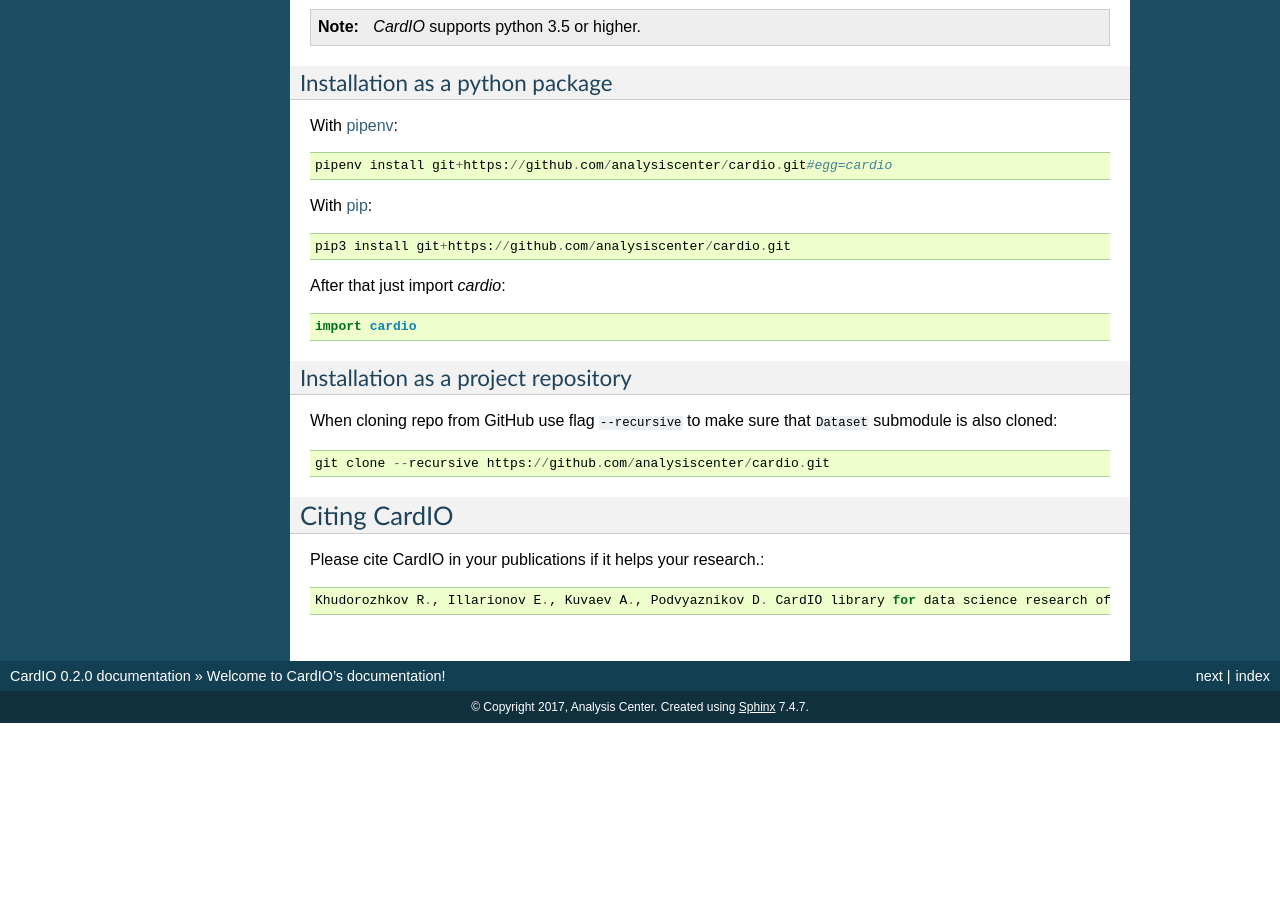
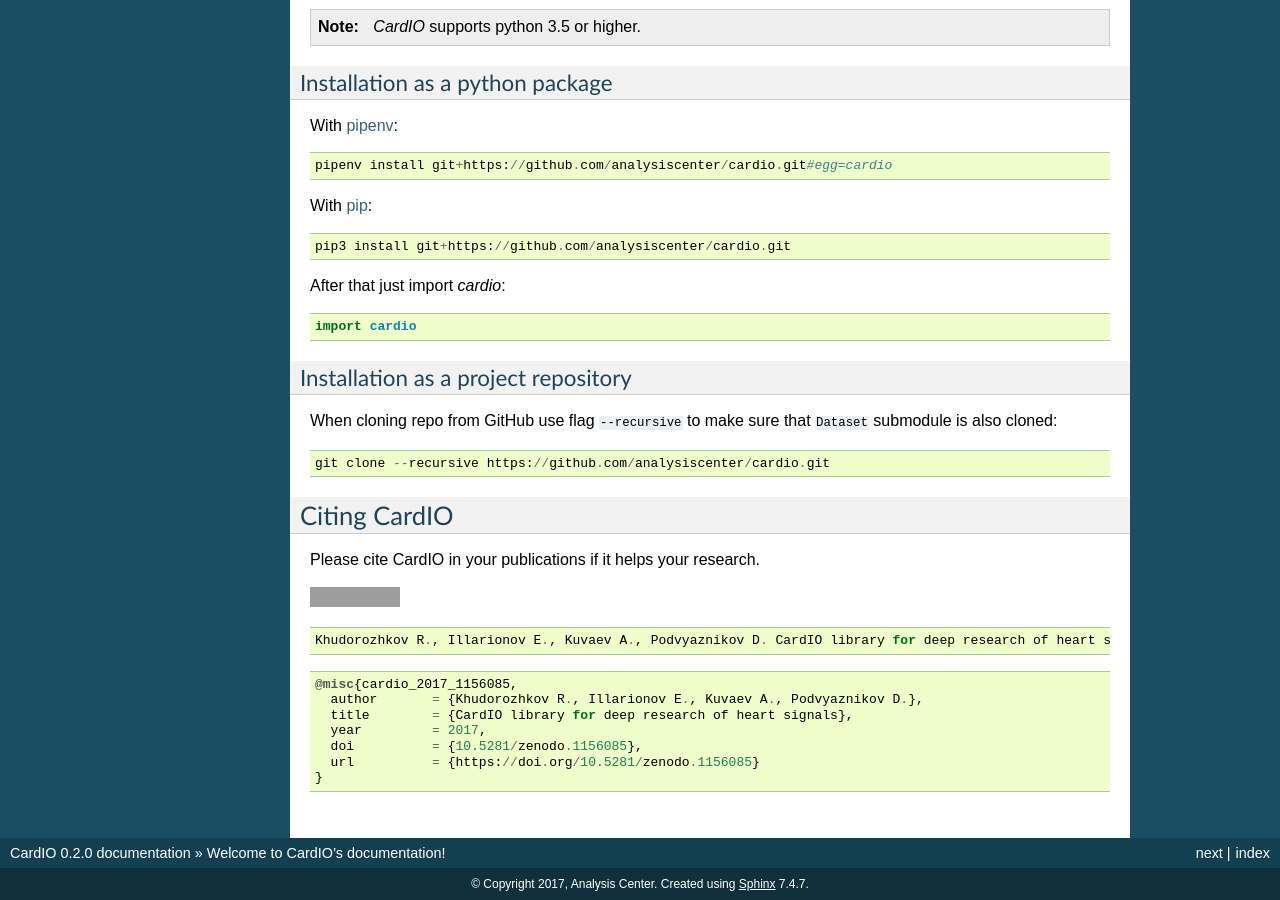
Before and after one commit to analysiscenter/cardio, a Sphinx documentation site: the page built from docs/index.rst, in a window 1280 px wide and 900 px high, scrolled down 1531 px. Built offline with Sphinx 7.4.7, drawn with Linux system fonts in a browser that asks for light colours; before the commit the page ends 2254 px from its top, so only the background shows below that; grey boxes are pictures that could not be loaded.

Commit message:
Add DOI citation

```diff
--- a/docs/index.rst
+++ b/docs/index.rst
@@ -107,6 +107,22 @@
 
 Citing CardIO
 ==============
-Please cite CardIO in your publications if it helps your research.::
 
-    Khudorozhkov R., Illarionov E., Kuvaev A., Podvyaznikov D. CardIO library for data science research of heart signals. 2017.
+Please cite CardIO in your publications if it helps your research.
+
+.. image:: https://zenodo.org/badge/109618565.svg
+    :target: https://zenodo.org/badge/latestdoi/109618565
+
+::
+
+    Khudorozhkov R., Illarionov E., Kuvaev A., Podvyaznikov D. CardIO library for deep research of heart signals. 2017.
+
+::
+
+    @misc{cardio_2017_1156085,
+      author       = {Khudorozhkov R., Illarionov E., Kuvaev A., Podvyaznikov D.},
+      title        = {CardIO library for deep research of heart signals},
+      year         = 2017,
+      doi          = {10.5281/zenodo.1156085},
+      url          = {https://doi.org/10.5281/zenodo.1156085}
+    }
```
Also changed, not shown: README.md (+13 -1 lines).
